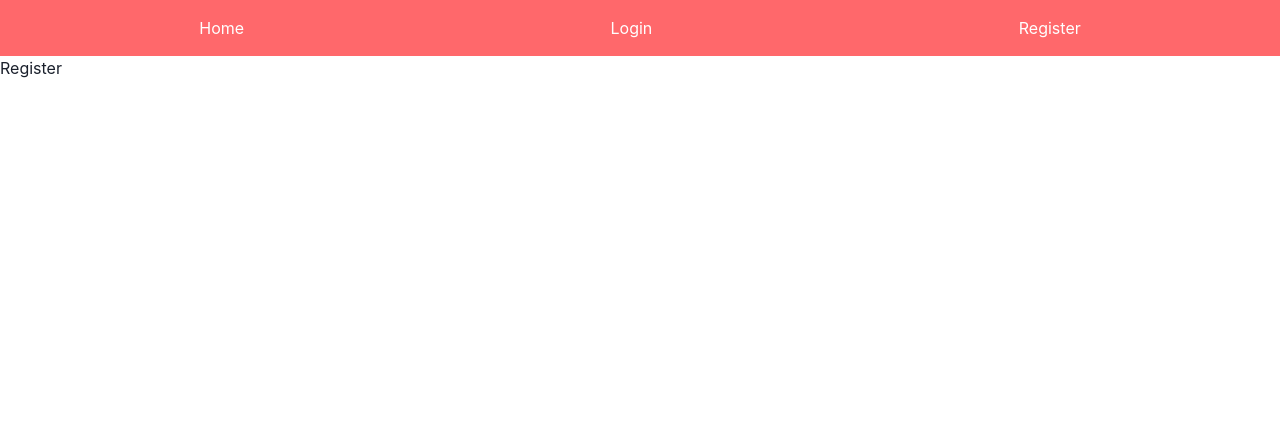
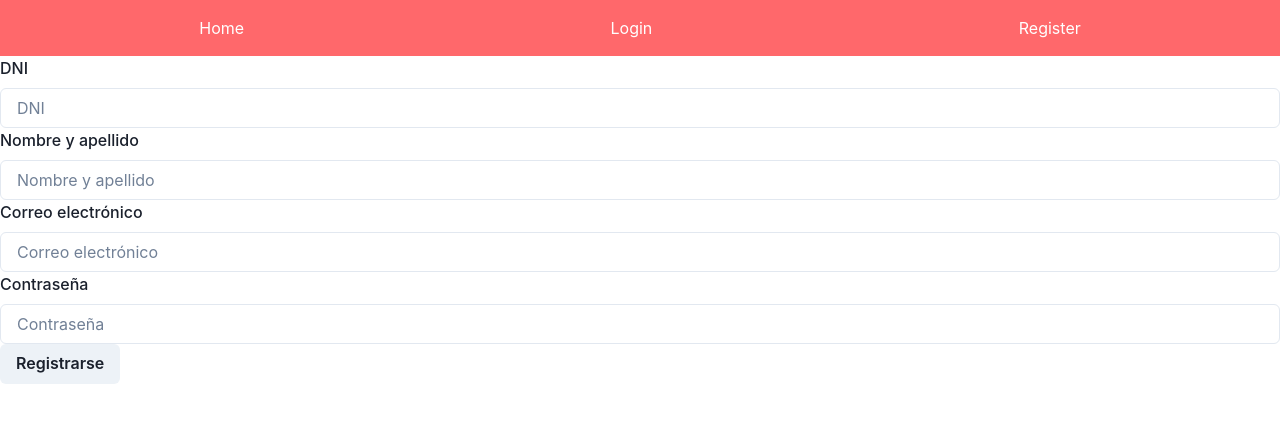
Before and after one commit to valpas312/integrador-front, a React (Vite) app: page /register in a window 1280 px wide. Shown: the top 422 px of the page. Built offline with nearby package versions, Linux system fonts and the light colour scheme.

Commit message:
register y logout

```diff
--- a/src/features/user/userSlice.js
+++ b/src/features/user/userSlice.js
@@ -11,6 +11,9 @@ const tokenSlice = createSlice({
         setUser: (state, action) => {
             state.value = action.payload;
         },
+        logout: (state) => {
+            state.value = {};
+        },
     },
 });
 
--- a/src/pages/register/Register.jsx
+++ b/src/pages/register/Register.jsx
@@ -1,8 +1,101 @@
+import { useState } from "react";
+// import { useDispatch } from "react-redux";
+import { useMutation } from "@tanstack/react-query";
+// import { setToken, setUser } from "../../store/userSlice";
+import { API_URL } from "../../utils/constantes";
+import axios from "axios";
+import {
+  FormControl,
+  FormLabel,
+  Input,
+  Button,
+  Spinner
+} from "@chakra-ui/react";
 
 const Register = () => {
+  // const dispatch = useDispatch();
+
+  const [email, setEmail] = useState("");
+  const [contraseña, setContraseña] = useState("");
+  const [dni, setDni] = useState("");
+  const [nombre, setNombre] = useState("");
+
+  const handleOnChange = (e) => {
+    if (e.target.id === "email") {
+      setEmail(e.target.value);
+    } else if (e.target.id === "contraseña") {
+      setContraseña(e.target.value);
+    } else if (e.target.id === "dni") {
+      setDni(e.target.value);
+    } else if (e.target.id === "nombre") {
+      setNombre(e.target.value);
+    }
+  };
+
+  const { mutate, isLoading} = useMutation({
+    mutationKey: ["login"],
+    mutationFn: () => {
+      return axios.post(`${API_URL}/users/`, {
+        email,
+        contraseña,
+        dni,
+        nombre
+      });
+    },
+  });
+
+  const handleOnSubmit = async (e) => {
+    e.preventDefault();
+    mutate(
+      {},
+      {
+        onSuccess: (data) => {
+          console.log(data.data);
+          // dispatch(setToken(data.data.token));
+          // dispatch(setUser(data.data.usuario));
+        },
+        onError: (error) => {
+          console.log(error);
+        },
+      }
+    );
+  };
+
   return (
-    <div>Register</div>
-  )
+    <FormControl as="form" onSubmit={handleOnSubmit}>
+      <FormLabel>DNI</FormLabel>
+      <Input
+        placeholder="DNI"
+        id="dni"
+        onChange={handleOnChange}
+      />
+
+      <FormLabel>Nombre y apellido</FormLabel>
+      <Input
+        placeholder="Nombre y apellido"
+        id="nombre"
+        onChange={handleOnChange}
+      />
+
+      <FormLabel>Correo electrónico</FormLabel>
+      <Input
+        placeholder="Correo electrónico"
+        id="email"
+        onChange={handleOnChange}
+      />
+
+      <FormLabel>Contraseña</FormLabel>
+      <Input
+        placeholder="Contraseña"
+        id="contraseña"
+        onChange={handleOnChange}
+      />
+
+      <Button type="submit">{
+        isLoading ? <Spinner /> : "Registrarse"
+      }</Button>
+    </FormControl>
+  );
 }
 
 export default Register
```
